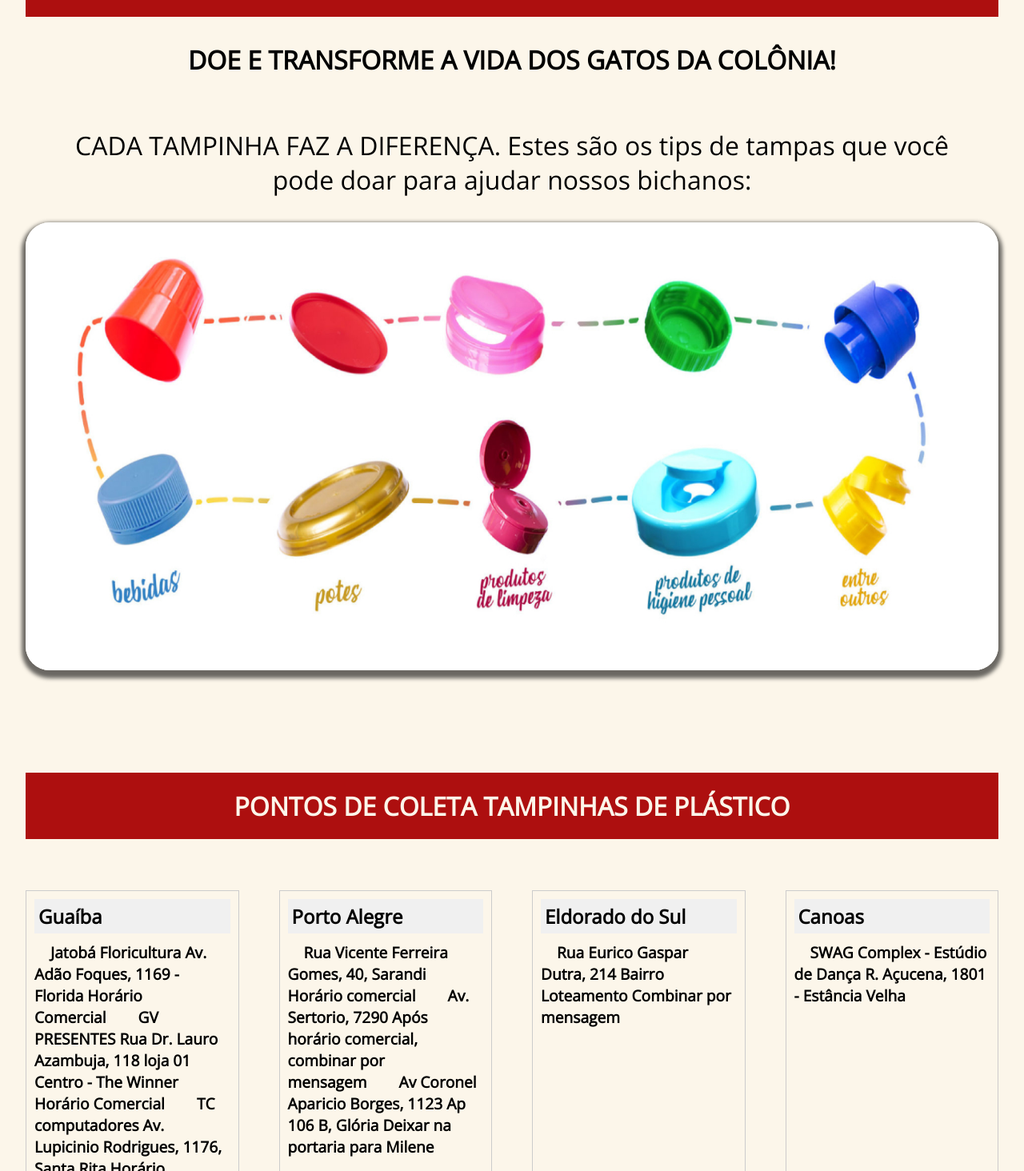
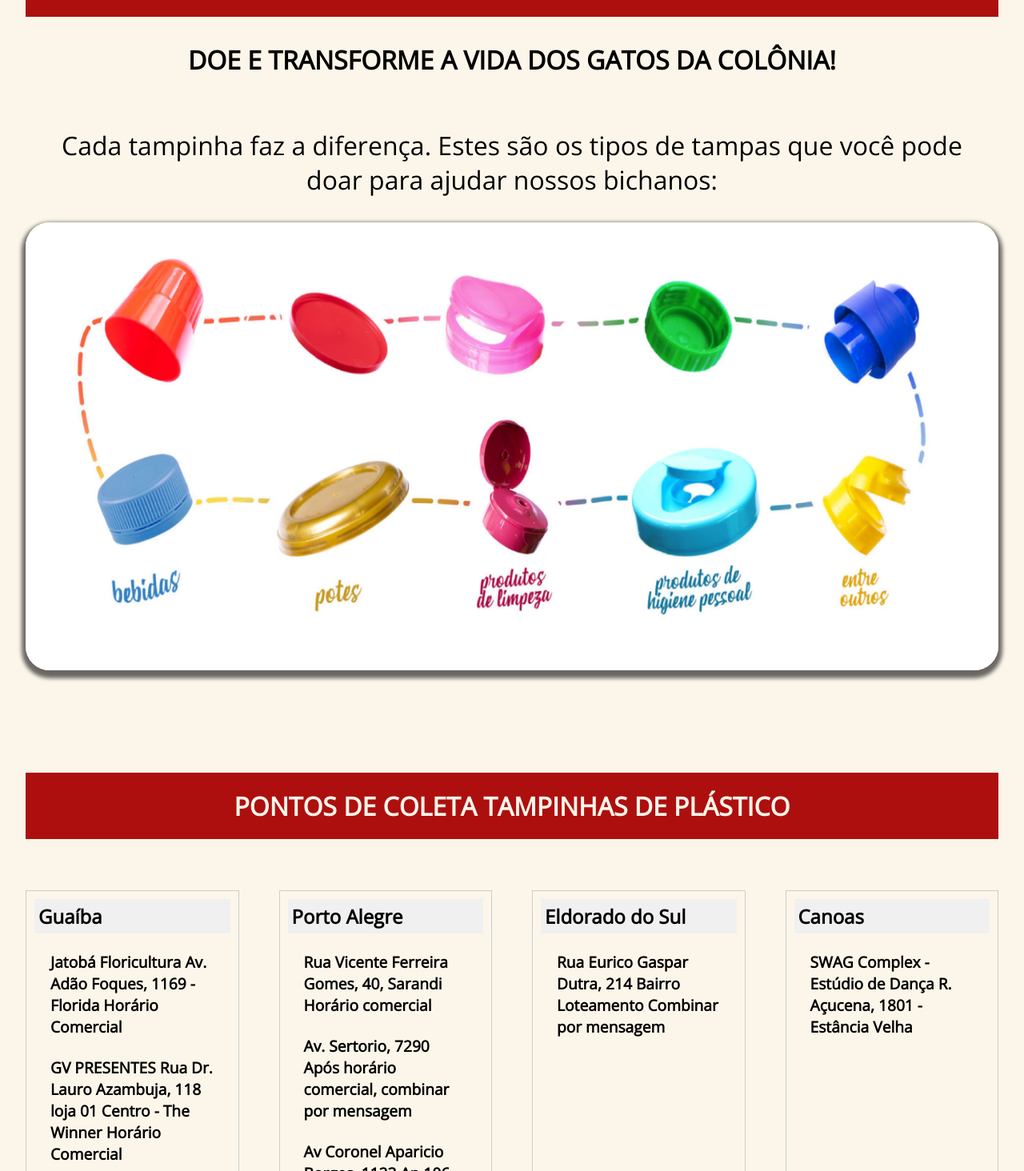
Before and after one commit to GeorgeMBS/projetos-pessoais, a React (Vite) app in the folder sos-gatinhos/: page /Doacoes in a window 1280 px wide. Shown: the part 1826-3290 px from the top of the page at 80% size. Built offline with nearby package versions, Linux system fonts and the light colour scheme.

Commit message:
Doações updt

```diff
--- a/sos-gatinhos/src/components/Doacoes.jsx
+++ b/sos-gatinhos/src/components/Doacoes.jsx
@@ -45,7 +45,7 @@ const Doacoes = () => {
         <p className='sub'>
           DOE E TRANSFORME A VIDA DOS GATOS DA COLÔNIA!
         </p>
-        <p>CADA TAMPINHA FAZ A DIFERENÇA. Estes são os tips de tampas que você pode doar para ajudar nossos bichanos:</p>
+        <p>Cada tampinha faz a diferença. Estes são os tipos de tampas que você pode doar para ajudar nossos bichanos:</p>
 
         <img
           className='tampas'
--- a/sos-gatinhos/src/components/styles/Doacoes.css
+++ b/sos-gatinhos/src/components/styles/Doacoes.css
@@ -106,9 +106,11 @@
 }
 
 .lista ul {
-  list-style-type: none;
+  list-style-type: disc; /* Utilizamos 'disc' para criar bolinhas nas listas */
   padding: 0;
   margin: 10px 0 0 0;
+  display: flex;
+  flex-direction: column;
 }
 
 .lista li {
```
